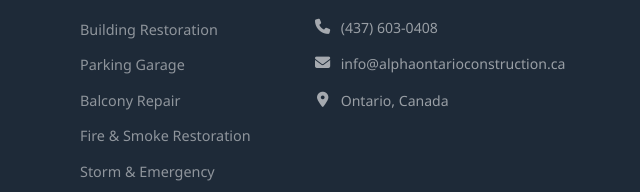
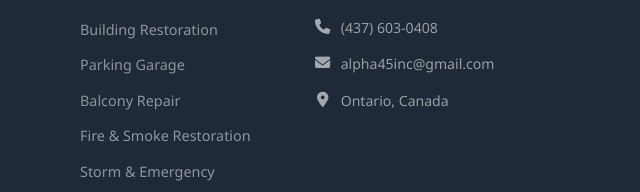
Before and after one commit to devqari16-tech/alpha1, a plain HTML site: page services.html in a window 1280 px wide. Shown: the part 11445-11637 px from the top of the page, 640-1280 px from the left. Drawn offline with Linux system fonts and the light colour scheme.

Commit message:
Update contact email in services.html

```diff
--- a/services.html
+++ b/services.html
@@ -684,7 +684,7 @@
           </div>
           <div class="footer-contact-item">
             <i class="fa-solid fa-envelope"></i>
-            <a href="mailto:info@alphaontarioconstruction.ca" style="color:rgba(255,255,255,0.55);">info@alphaontarioconstruction.ca</a>
+            <a href="mailto:alpha45inc@gmail.com" style="color:rgba(255,255,255,0.55);">alpha45inc@gmail.com</a>
           </div>
           <div class="footer-contact-item">
             <i class="fa-solid fa-location-dot"></i>
```
